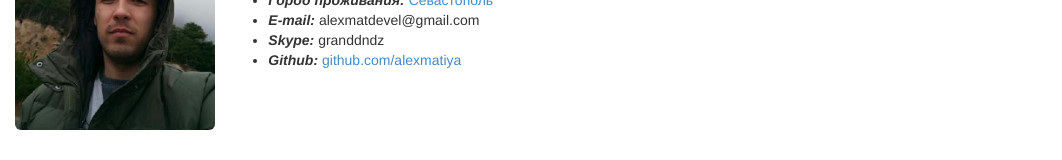
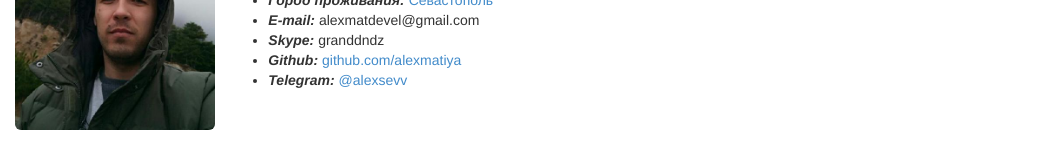
Before and after one commit to alexmatiya/cv, a plain HTML site: page index.html in a window 1280 px wide. Shown: the part 140-300 px from the top of the page, without its empty margins (0-1062 px from the left). Drawn offline with Linux system fonts and the light colour scheme.

Commit message:
add telegram

```diff
--- a/index.html
+++ b/index.html
@@ -37,6 +37,7 @@
             <li><b><em>E-mail:</em></b> alexmatdevel@gmail.com</li>
             <li><b><em>Skype:</em></b> granddndz</li>
             <li><b><em>Github:</em></b> <a href="https://github.com/alexmatiya" title="Аккаунт на Github" target="blank">github.com/alexmatiya</a></li>
+            <li><b><em>Telegram:</em></b> <a href="https://t.me/alexsevv" title="Аккаунт в Telegram" target="blank">@alexsevv</a></li>
           </ul>
         </div>
       </div>
```
